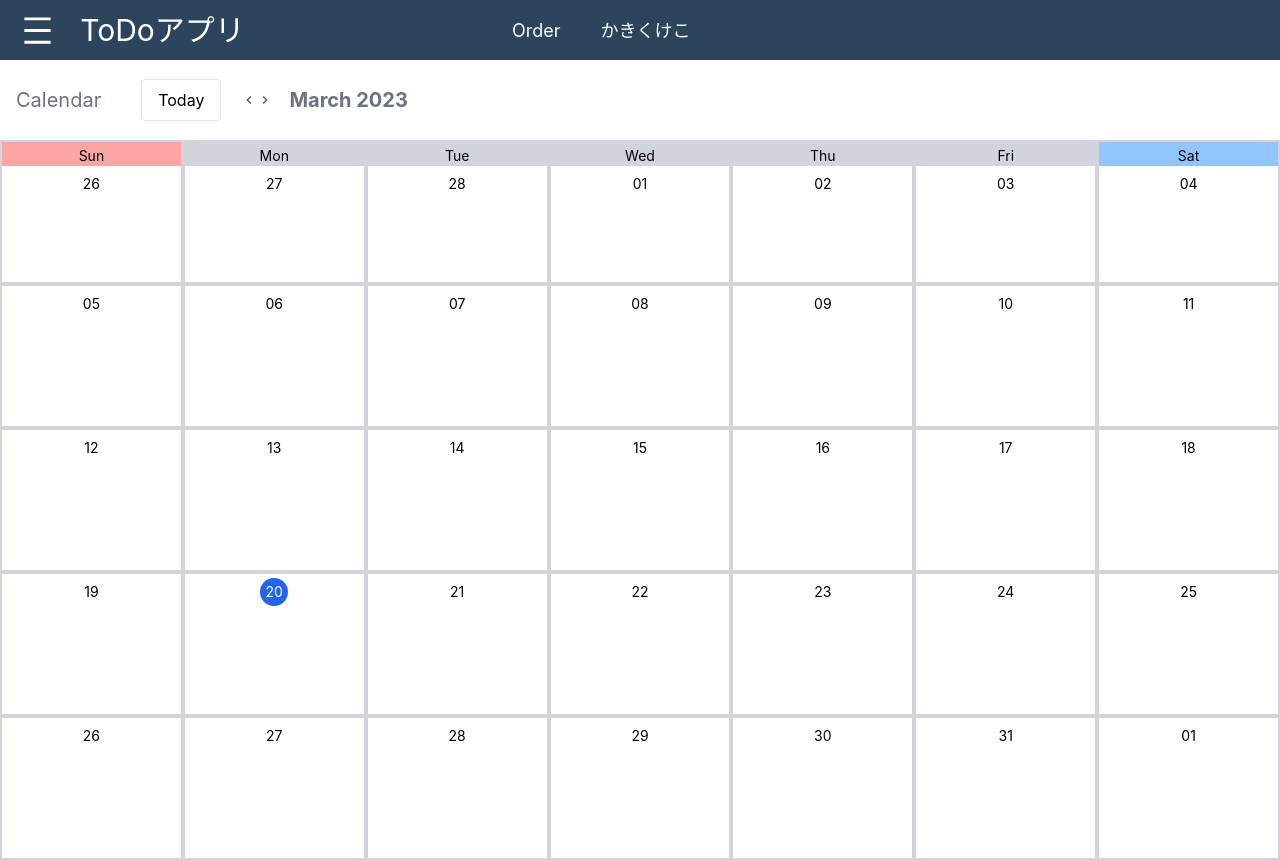
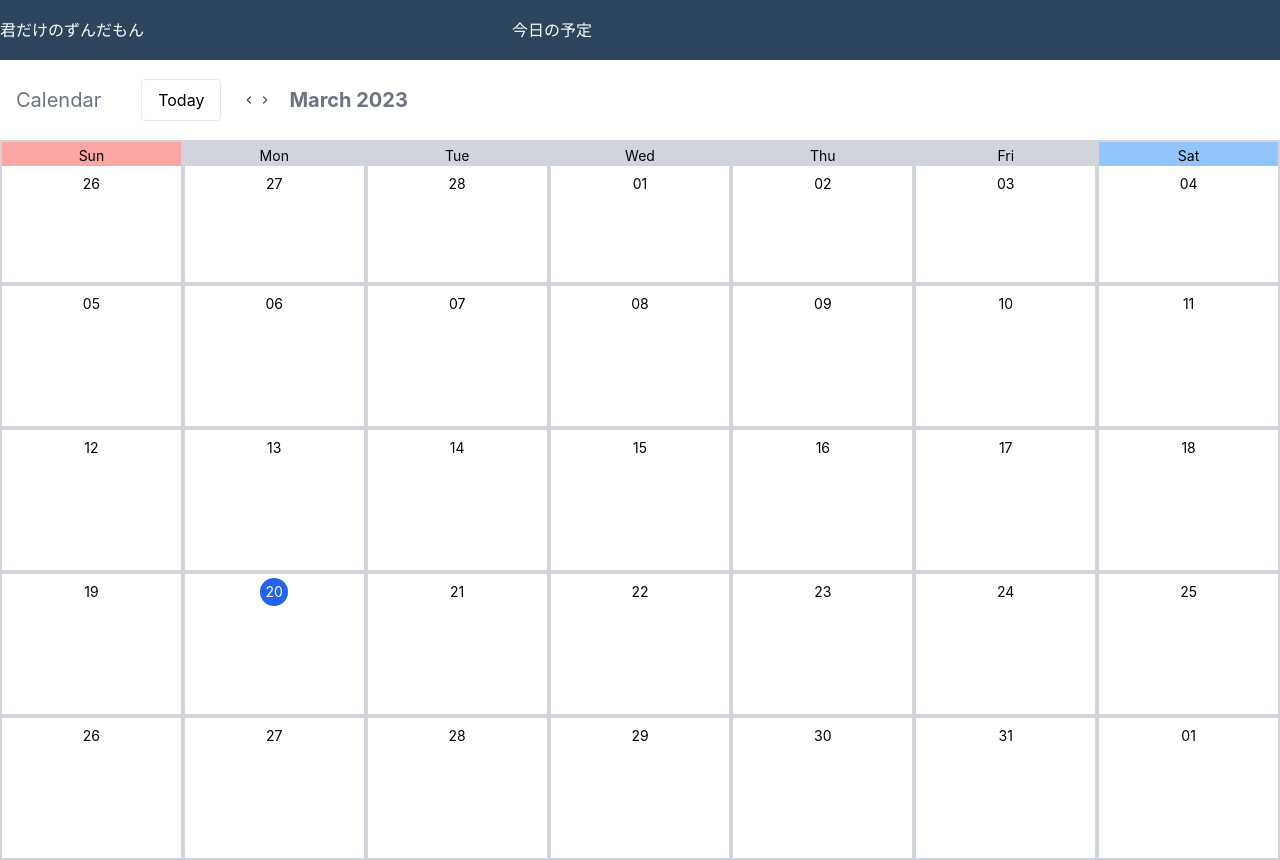
Before and after one commit to hackathon-secretary-app/secretary_app, a React (Create React App) app in the folder react-front/: page / in a window 1280 px wide. Built offline with nearby package versions, Linux system fonts and the light colour scheme.

Commit message:
add-zundamon voice

```diff
--- a/react-front/src/App.js
+++ b/react-front/src/App.js
@@ -1,7 +1,6 @@
 import './App.css';
 import SideBar from './components/SideBar'
-import Header from './components/Header'
-//import {useState} from "react"
+import Header from './components/Header.tsx'
 import axios from "axios";
 
 import { useState, useEffect, useContext } from "react";
@@ -39,7 +38,7 @@ function App() {
   test_get()
   return (
     <div className="App">
-      <Header changeState={changeState} state={state} />
+      <Header/>
       {state && <SideBar state={state} />}
       <>
         {showEventModal && <EventModal />}
--- a/react-front/src/components/EventModal.js
+++ b/react-front/src/components/EventModal.js
@@ -1,5 +1,5 @@
 import axios from "axios";
-import React, { useState, useContext } from "react";
+import React, { useState, useContext, useRef } from "react";
 import { MdDeleteForever, MdClose } from "react-icons/md";
 import GlobalContext from "../context/GlobalContext";
 
--- /dev/null
+++ b/react-front/src/components/Header.tsx
@@ -0,0 +1,74 @@
+import React, { ChangeEvent, useState } from 'react'
+import superagent from 'superagent'
+
+// Query型定義
+type Mora = {
+  text: string
+  consonant: string
+  consonant_length: number
+  vowel: string
+  vowel_length: number
+  pitch: number
+}
+
+type Query = {
+  accent_phrases: {
+      moras: Mora[]
+      accent: number
+      pause_mora: Mora
+  }
+  speedScale: number
+  pitchScale: number
+  intonationScale: number
+  volumeScale: number
+  prePhonemeLength: number
+  postPhonemeLength: number
+  outputSamplingRate: number
+  outputStereo: boolean
+  kana: string
+}
+
+const Header = () => {
+  const [inputText, setInputText] = useState<string>('おはようなのだ')
+  const [queryJson, setQueryJson] = useState<Query>()
+
+  // 文字列からQueryを作り出す
+  const zundamon = async () => {
+    const res = await superagent
+      .post('http://localhost:50021/audio_query')
+      .query({ speaker: 1, text: inputText })
+
+    if (!res) return
+
+    setQueryJson(res.body as Query)
+
+    const res2 = await superagent
+      .post('http://localhost:50021/synthesis')
+      .query({ speaker: 1 })
+      .send(queryJson)
+      .responseType('blob')
+
+    if (!res2) return
+
+    const audioUrl = URL.createObjectURL(res2.body);
+    const audio = new Audio(audioUrl);
+    audio.play();
+  }
+
+  return (
+    <header>
+        <div className='App-header'>
+            <div className='logo'>
+                <h1>
+                    君だけのずんだもん
+                </h1>
+            </div>
+        </div>
+        <nav>
+            <button onClick={zundamon}>今日の予定</button>
+        </nav>
+    </header>
+  )
+}
+
+export default Header
```
